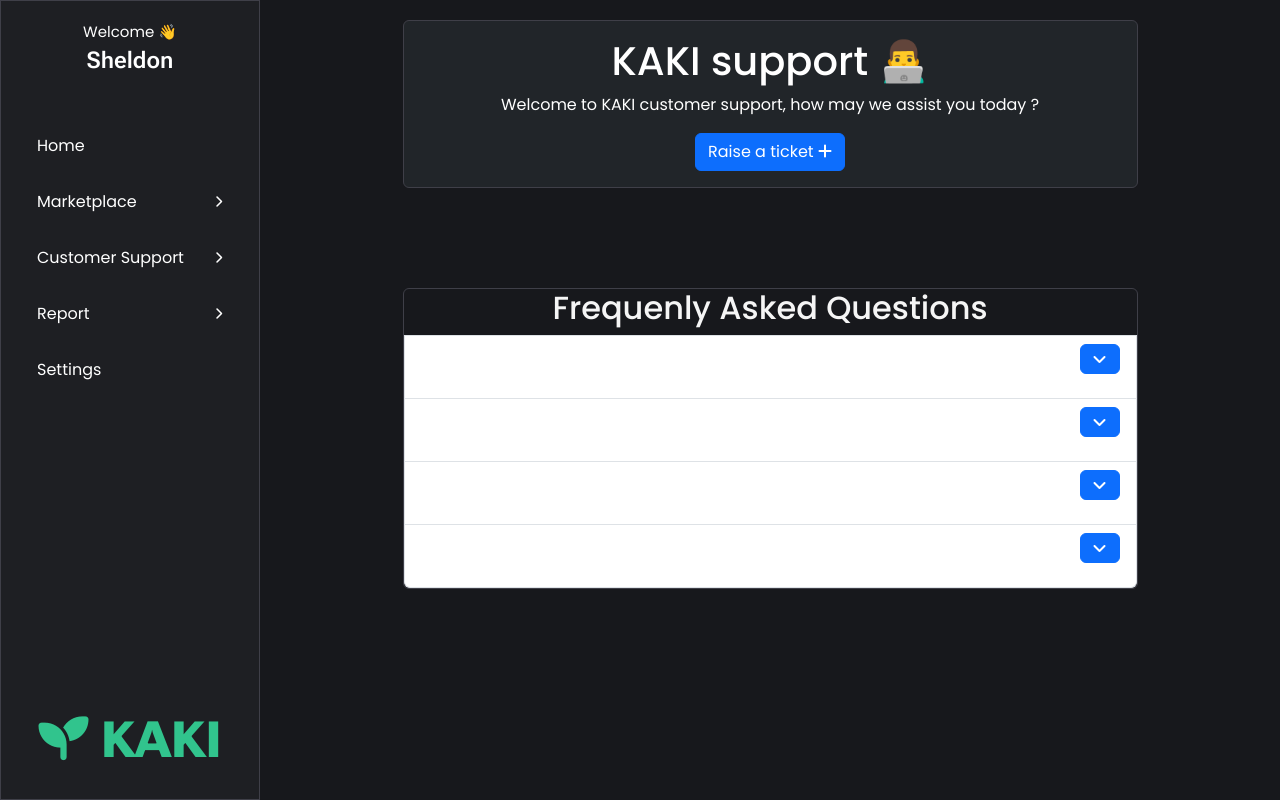
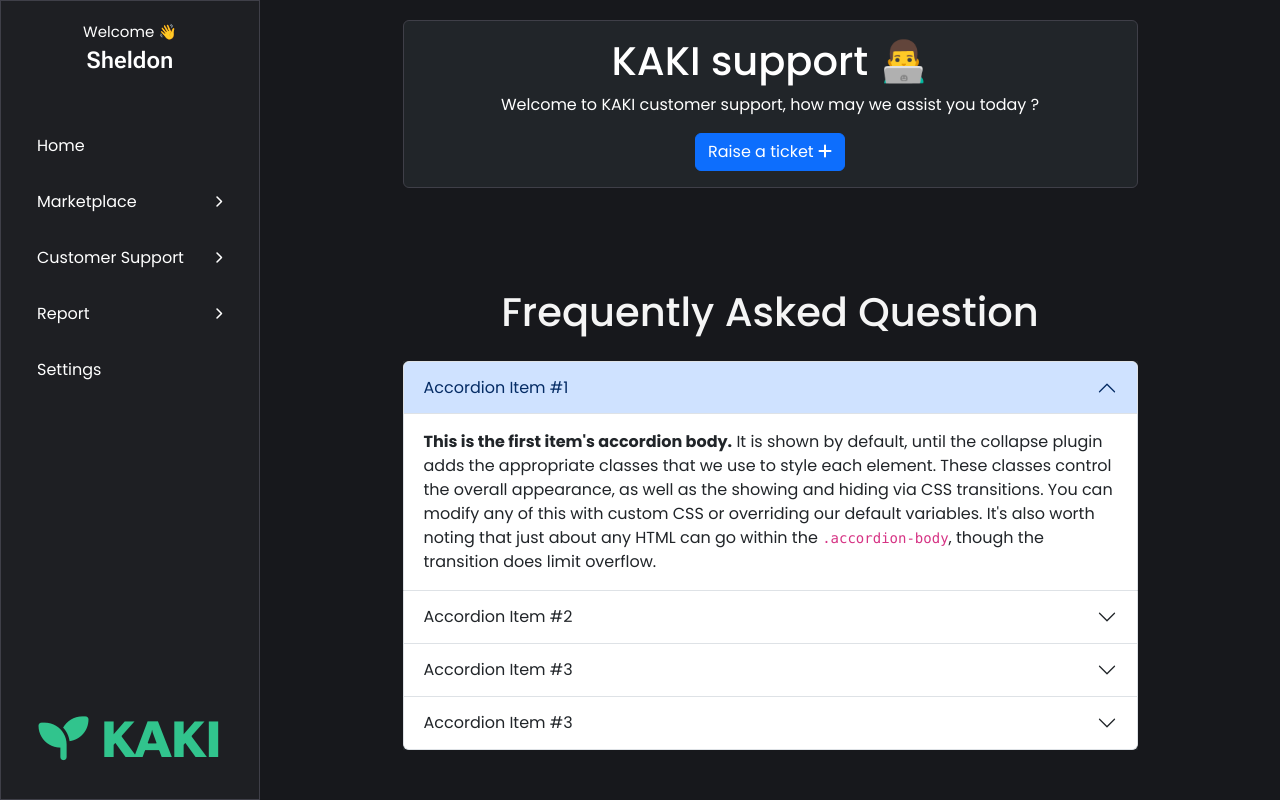
Before and after one commit to gangula-karthik/KAKI-App, a Flask app: page /supportOverview in a window 1280 px wide. Run offline with Flask 3, Linux system fonts and the light colour scheme; some libraries are stand-ins or nearby versions.

Commit message:
fix: FAQ section

```diff
--- a/static/support_overview.css
+++ b/static/support_overview.css
@@ -5,4 +5,5 @@
 
 #FAQ{
     margin-top: 100px;
+    margin-bottom: 25px;
 }
--- a/templates/support_overview.html
+++ b/templates/support_overview.html
@@ -14,69 +14,60 @@
 </div>
 
 
-<div class="list-group  w-75 mx-auto d-flex outline-div" id="FAQ">
 
-<h2 class="mx-auto text-center">Frequenly Asked Questions</h2>
-  <a href="#" class="list-group-item list-group-item-action">
-    <div class="d-flex w-100 justify-content-between">
-      <h5 class="mb-1">{{ Question }}</h5>
-      <p>
-        <button class="btn btn-primary" type="button" data-bs-toggle="collapse" data-bs-target="#collapseExample" aria-expanded="false" aria-controls="collapseExample">
-          <i class="fa-solid fa-angle-down"></i>
+
+<h1 class="text-center" id="FAQ">Frequently Asked Question</h1>
+
+
+<div class="accordion w-75 mx-auto bg-dark" id="accordionPanelsStayOpenExample">
+  <div class="accordion-item">
+    <h2 class="accordion-header">
+      <button class="accordion-button" type="button" data-bs-toggle="collapse" data-bs-target="#panelsStayOpen-collapseOne" aria-expanded="true" aria-controls="panelsStayOpen-collapseOne">
+        Accordion Item #1
       </button>
-      </p>
-      <div class="collapse" id="collapseExample">
-        <div class="card card-body">
-          Some placeholder content for the collapse component. This panel is hidden by default but revealed when the user activates the relevant trigger.
+    </h2>
+    <div id="panelsStayOpen-collapseOne" class="accordion-collapse collapse show">
+      <div class="accordion-body">
+        <strong>This is the first item's accordion body.</strong> It is shown by default, until the collapse plugin adds the appropriate classes that we use to style each element. These classes control the overall appearance, as well as the showing and hiding via CSS transitions. You can modify any of this with custom CSS or overriding our default variables. It's also worth noting that just about any HTML can go within the <code>.accordion-body</code>, though the transition does limit overflow.
       </div>
     </div>
   </div>
-  </a>
-  <a href="#" class="list-group-item list-group-item-action">
-    <div class="d-flex w-100 justify-content-between">
-      <h5 class="mb-1">{{ Question }}</h5>
-      <p>
-        <button class="btn btn-primary" type="button" data-bs-toggle="collapse" data-bs-target="#collapseExample" aria-expanded="false" aria-controls="collapseExample">
-          <i class="fa-solid fa-angle-down"></i>
+  <div class="accordion-item">
+    <h2 class="accordion-header">
+      <button class="accordion-button collapsed" type="button" data-bs-toggle="collapse" data-bs-target="#panelsStayOpen-collapseTwo" aria-expanded="false" aria-controls="panelsStayOpen-collapseTwo">
+        Accordion Item #2
       </button>
-      </p>
-      <div class="collapse" id="collapseExample">
-        <div class="card card-body">
-          Some placeholder content for the collapse component. This panel is hidden by default but revealed when the user activates the relevant trigger.
+    </h2>
+    <div id="panelsStayOpen-collapseTwo" class="accordion-collapse collapse">
+      <div class="accordion-body">
+        <strong>This is the second item's accordion body.</strong> It is hidden by default, until the collapse plugin adds the appropriate classes that we use to style each element. These classes control the overall appearance, as well as the showing and hiding via CSS transitions. You can modify any of this with custom CSS or overriding our default variables. It's also worth noting that just about any HTML can go within the <code>.accordion-body</code>, though the transition does limit overflow.
       </div>
     </div>
   </div>
-  </a>
-  <a href="#" class="list-group-item list-group-item-action">
-    <div class="d-flex w-100 justify-content-between">
-      <h5 class="mb-1">{{ Question }}</h5>
-      <p>
-        <button class="btn btn-primary" type="button" data-bs-toggle="collapse" data-bs-target="#collapseExample" aria-expanded="false" aria-controls="collapseExample">
-          <i class="fa-solid fa-angle-down"></i>
+  <div class="accordion-item">
+    <h2 class="accordion-header">
+      <button class="accordion-button collapsed" type="button" data-bs-toggle="collapse" data-bs-target="#panelsStayOpen-collapseThree" aria-expanded="false" aria-controls="panelsStayOpen-collapseThree">
+        Accordion Item #3
       </button>
-      </p>
-      <div class="collapse" id="collapseExample">
-        <div class="card card-body">
-          Some placeholder content for the collapse component. This panel is hidden by default but revealed when the user activates the relevant trigger.
+    </h2>
+    <div id="panelsStayOpen-collapseThree" class="accordion-collapse collapse">
+      <div class="accordion-body">
+        <strong>This is the third item's accordion body.</strong> It is hidden by default, until the collapse plugin adds the appropriate classes that we use to style each element. These classes control the overall appearance, as well as the showing and hiding via CSS transitions. You can modify any of this with custom CSS or overriding our default variables. It's also worth noting that just about any HTML can go within the <code>.accordion-body</code>, though the transition does limit overflow.
       </div>
     </div>
   </div>
-  </a>
-  <a href="#" class="list-group-item list-group-item-action">
-    <div class="d-flex w-100 justify-content-between">
-      <h5 class="mb-1">{{ Question }}</h5>
-      <p>
-        <button class="btn btn-primary" type="button" data-bs-toggle="collapse" data-bs-target="#collapseExample" aria-expanded="false" aria-controls="collapseExample">
-          <i class="fa-solid fa-angle-down"></i>
+  <div class="accordion-item">
+    <h2 class="accordion-header">
+      <button class="accordion-button collapsed" type="button" data-bs-toggle="collapse" data-bs-target="#panelsStayOpen-collapsefour" aria-expanded="false" aria-controls="panelsStayOpen-collapsefour">
+        Accordion Item #3
       </button>
-      </p>
-      <div class="collapse" id="collapseExample">
-        <div class="card card-body">
-          Some placeholder content for the collapse component. This panel is hidden by default but revealed when the user activates the relevant trigger.
+    </h2>
+    <div id="panelsStayOpen-collapsefour" class="accordion-collapse collapse">
+      <div class="accordion-body">
+        <strong>This is the third item's accordion body.</strong> It is hidden by default, until the collapse plugin adds the appropriate classes that we use to style each element. These classes control the overall appearance, as well as the showing and hiding via CSS transitions. You can modify any of this with custom CSS or overriding our default variables. It's also worth noting that just about any HTML can go within the <code>.accordion-body</code>, though the transition does limit overflow.
       </div>
     </div>
   </div>
-  </a>
 </div>
 
 {% endblock %}
```
Lines whose indentation alone changed are shown as unchanged.
